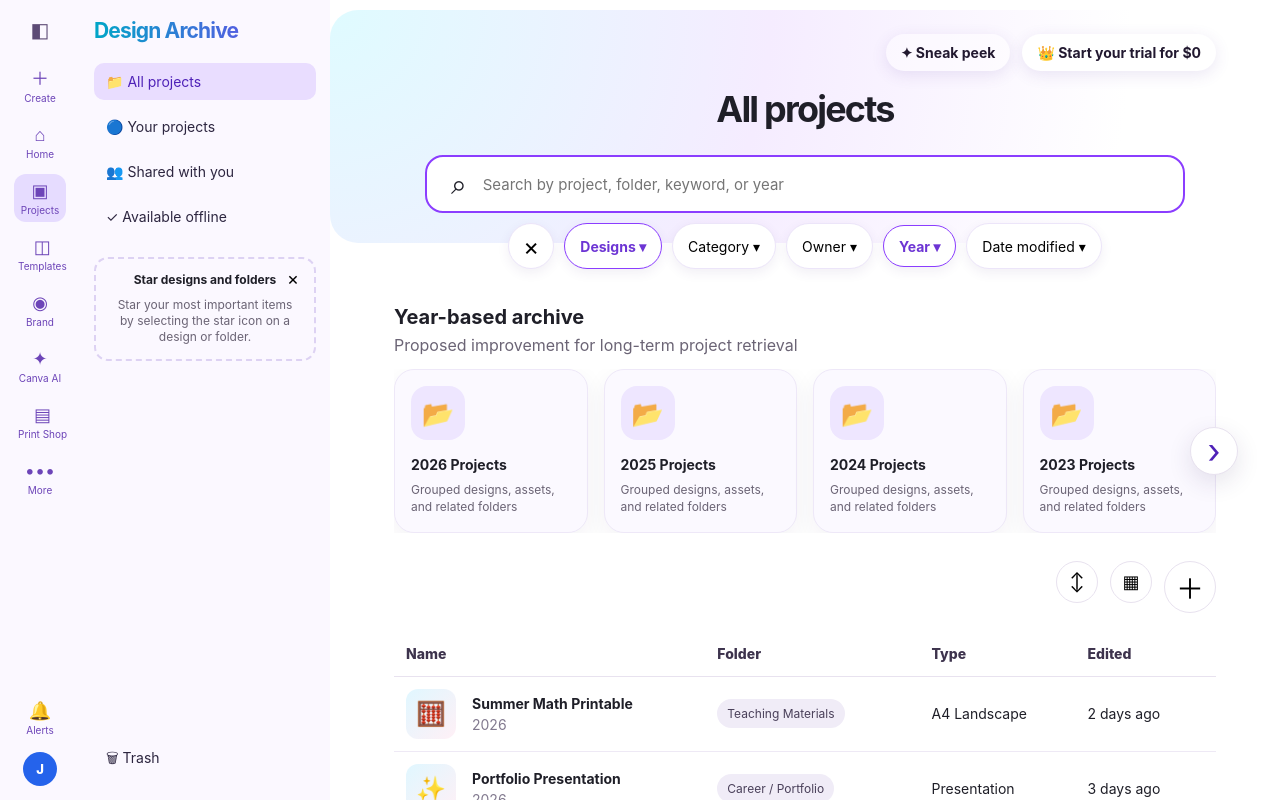
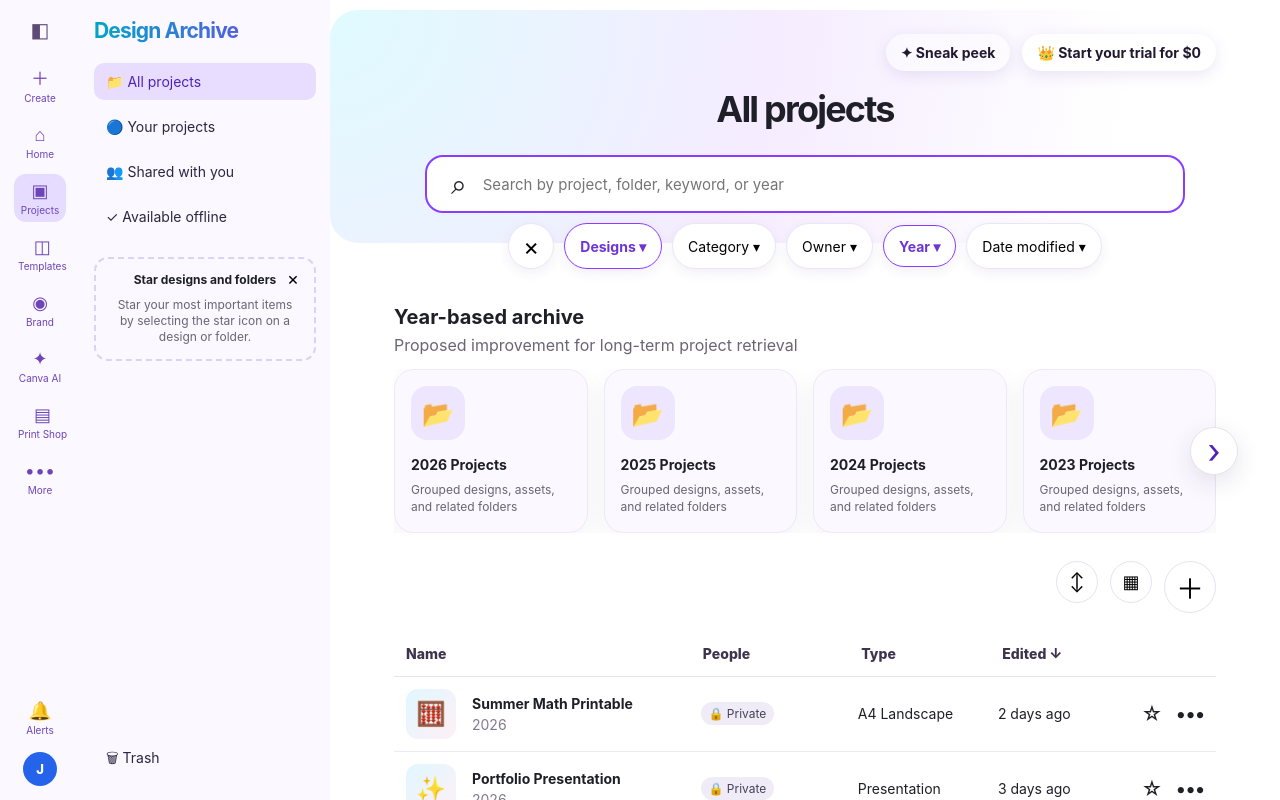
Before and after one commit to jesstasha/canva-projects-redesign, a React (Vite) app: page / in a window 1280 px wide. Built offline with nearby package versions, Linux system fonts and the light colour scheme.

Commit message:
Update project list to canva style layout

```diff
--- a/src/App.css
+++ b/src/App.css
@@ -1124,3 +1124,47 @@ button {
   justify-content: space-between !important;
   align-items: center !important;
 }
+
+
+/* Canva-style list columns */
+.tableHeader,
+.projectRow,
+.canvaListHeader,
+.canvaListRow {
+  grid-template-columns: 1.6fr 0.8fr 0.7fr 0.7fr 0.35fr !important;
+}
+
+.peoplePill {
+  width: fit-content;
+  padding: 4px 8px;
+  border-radius: 999px;
+  background: #f0ecf7;
+  font-size: 12px;
+  color: #4a405a;
+}
+
+.canvaListRow .rowActions {
+  display: flex !important;
+  justify-content: flex-end;
+  gap: 10px;
+}
+
+.canvaListRow .rowActions button {
+  display: inline-flex !important;
+  align-items: center;
+  justify-content: center;
+  background: transparent;
+  box-shadow: none !important;
+  border: none !important;
+  width: 28px !important;
+  height: 28px !important;
+  font-size: 20px !important;
+  color: #1f1f28;
+}
+
+.canvaListRow .moreButton {
+  font-size: 16px !important;
+  font-weight: 500;
+  letter-spacing: -1px;
+  color: #4a405a;
+}
--- a/src/App.jsx
+++ b/src/App.jsx
@@ -217,15 +217,16 @@ function ProjectTable() {
         </div>
       </div>
 
-      <div className="tableHeader">
+      <div className="tableHeader canvaListHeader">
         <span>Name</span>
-        <span>Folder</span>
+        <span>People</span>
         <span>Type</span>
-        <span>Edited</span>
+        <span>Edited ↓</span>
+        <span></span>
       </div>
 
       {projects.map((project) => (
-        <div className="projectRow" key={project.id}>
+        <div className="projectRow canvaListRow" key={project.id}>
           <div className="projectName">
             <div className="thumb">{project.thumbnail}</div>
             <div>
@@ -233,9 +234,15 @@ function ProjectTable() {
               <p>{project.year}</p>
             </div>
           </div>
-          <span className="folderPill">{project.folder}</span>
+
+          <span className="peoplePill">🔒 Private</span>
           <span>{project.type}</span>
           <span>{project.edited}</span>
+
+          <div className="rowActions">
+            <button>☆</button>
+            <button className="moreButton">•••</button>
+          </div>
         </div>
       ))}
     </section>
```
